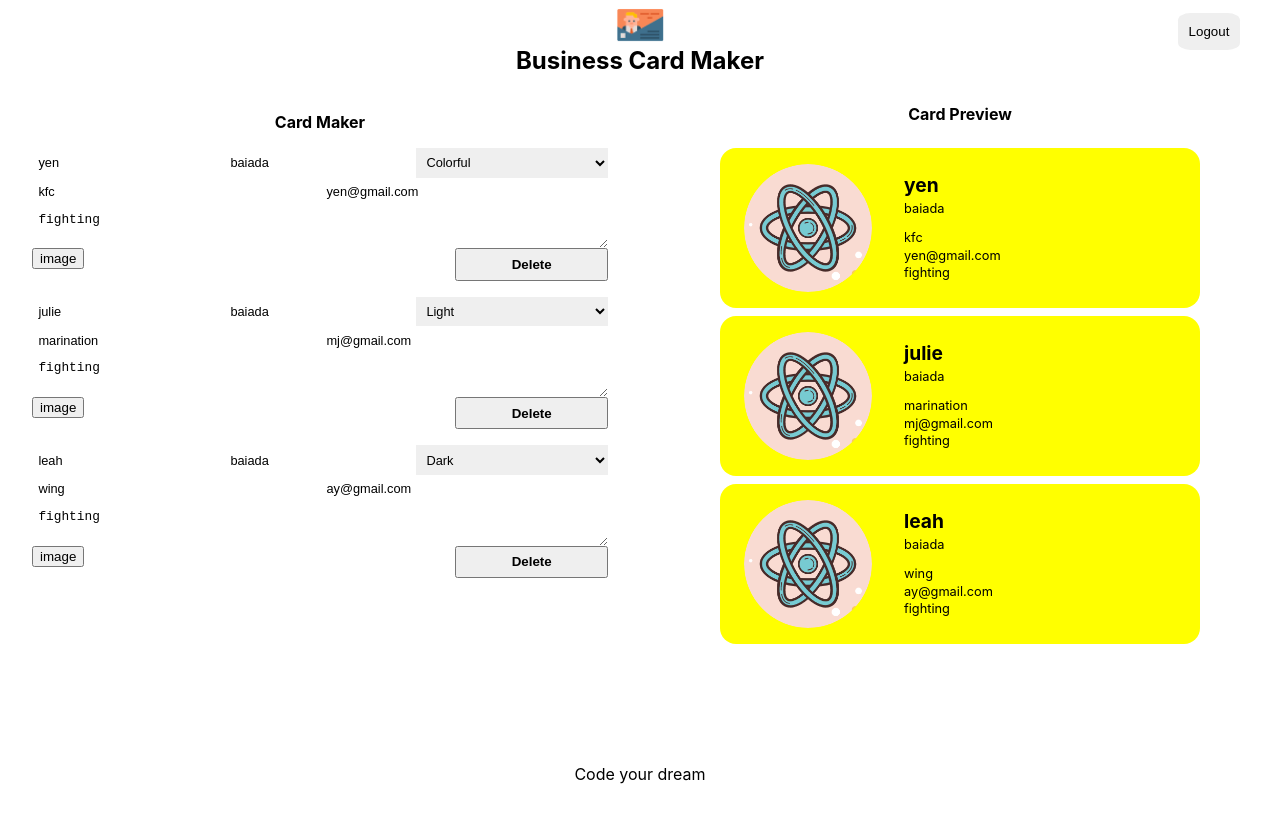
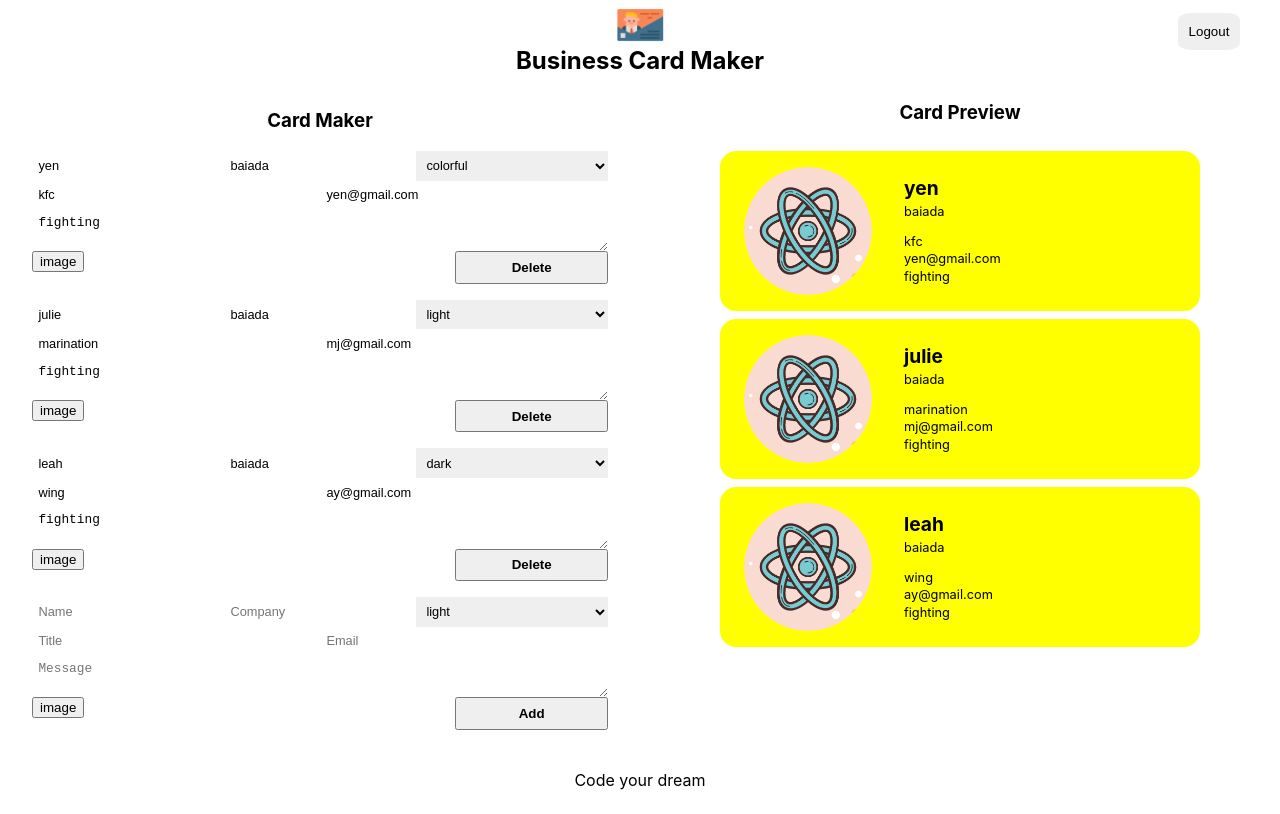
Before and after one commit to YennieJ/clone_card-maker, a React (Create React App) app: page /maker in a window 1280 px wide. Built offline with nearby package versions, Linux system fonts and the light colour scheme; no server answers; sample sign-in values are in the browser's storage.

Commit message:
add card add form component

```diff
--- a/src/components/button/button.jsx
+++ b/src/components/button/button.jsx
@@ -1,8 +1,8 @@
 import React from "react";
 import styles from "./button.module.css";
 
-const Button = ({ name, onclick }) => (
-  <button className={styles.button} onclick={onclick}>
+const Button = ({ name, onClick }) => (
+  <button className={styles.button} onClick={onClick}>
     {name}
   </button>
 );
--- /dev/null
+++ b/src/components/card_add_form/card_add_form.jsx
@@ -0,0 +1,85 @@
+import React, { useRef } from "react";
+import styles from "./card_add_form.module.css";
+import Button from "../button/button";
+import ImageFileInput from "../image_file_input/image_file_input";
+
+const CardAddFrom = ({ onAdd }) => {
+  const formRef = useRef();
+  const nameRef = useRef();
+  const companyRef = useRef();
+  const themeRef = useRef();
+  const titleRef = useRef();
+  const emailRef = useRef();
+  const messageRef = useRef();
+
+  const onSubmit = (event) => {
+    event.preventDefault();
+
+    const card = {
+      id: Date.now(),
+      name: nameRef.current.value || "",
+      company: companyRef.current.value || "",
+      theme: themeRef.current.value,
+      title: titleRef.current.value || "",
+      email: emailRef.current.value || "",
+      message: messageRef.current.value || "",
+      fileName: "",
+      fileURL: "",
+    };
+    formRef.current.reset();
+    onAdd(card);
+  };
+  return (
+    <form ref={formRef} className={styles.form}>
+      <input
+        ref={nameRef}
+        className={styles.input}
+        type="text"
+        name="name"
+        placeholder="Name"
+      />
+      <input
+        ref={companyRef}
+        className={styles.input}
+        type="text"
+        name="company"
+        placeholder="Company"
+      />
+      <select
+        ref={themeRef}
+        className={styles.select}
+        name="theme"
+        placeholder="Theme"
+      >
+        <option placeholder="light">light</option>
+        <option placeholder="dark">dark</option>
+        <option placeholder="colorful">colorful</option>
+      </select>
+      <input
+        ref={titleRef}
+        className={styles.input}
+        type="text"
+        name="title"
+        placeholder="Title"
+      />
+      <input
+        ref={emailRef}
+        className={styles.input}
+        type="text"
+        name="email"
+        placeholder="Email"
+      />
+      <textarea
+        ref={messageRef}
+        className={styles.textarea}
+        name="message"
+        placeholder="Message"
+      ></textarea>
+      <div className={styles.fileInput}>
+        <ImageFileInput />
+      </div>
+      <Button name="Add" onClick={onSubmit} />
+    </form>
+  );
+};
+export default CardAddFrom;
--- /dev/null
+++ b/src/components/card_add_form/card_add_form.module.css
@@ -0,0 +1,45 @@
+@value makerBlack, makerWhite from '../../common/colors.css';
+
+.form {
+  display: flex;
+  width: 100%;
+  flex-wrap: wrap;
+  border-top: 1px solid makerBlack;
+  border-left: 1px solid makerBlack;
+  margin-bottom: 1em;
+}
+
+.input,
+.textarea,
+.select,
+.button,
+.fileInput {
+  font-size: 0.8rem;
+  width: 100%;
+  border: 0;
+  padding: 0.5em;
+  border-bottom: 1px solid makerBlack;
+  border-right: 1px solid makerBlack;
+  background: makerWhite;
+}
+
+.input,
+.select {
+  flex: 1 1 30%;
+}
+
+.fileInput {
+  padding: 0;
+  flex: 1 1 50%;
+}
+
+.input:focus,
+.textarea:focus,
+.select:focus,
+.button:focus {
+  outline: 0;
+}
+
+.textarea {
+  flex-basis: 100%;
+}
--- a/src/components/card_edit_form/card_edit_form.jsx
+++ b/src/components/card_edit_form/card_edit_form.jsx
@@ -17,9 +17,9 @@
         value={company}
       />
       <select className={styles.select} name="theme" value={theme}>
-        <option value="light">Light</option>
-        <option value="dark">Dark</option>
-        <option value="colorful">Colorful</option>
+        <option value="light">light</option>
+        <option value="dark">dark</option>
+        <option value="colorful">colorful</option>
       </select>
       <input className={styles.input} type="text" name="title" value={title} />
       <input className={styles.input} type="text" name="email" value={email} />
@@ -31,7 +31,7 @@
       <div className={styles.fileInput}>
         <ImageFileInput />
       </div>
-      <Button name="Delete" onclick={onSubmit} />
+      <Button name="Delete" onClick={onSubmit} />
     </form>
   );
 };
--- a/src/components/editor/editor.jsx
+++ b/src/components/editor/editor.jsx
@@ -1,13 +1,15 @@
 import React from "react";
+import CardAddFrom from "../card_add_form/card_add_form";
 import CardEditFrom from "../card_edit_form/card_edit_form";
 import styles from "./editor.module.css";
 
-const Editor = ({ cards }) => (
+const Editor = ({ cards, addCard }) => (
   <section className={styles.editor}>
     <h1 className={styles.title}>Card Maker</h1>
     {cards.map((card) => (
       <CardEditFrom key={card.id} card={card} />
     ))}
+    <CardAddFrom onAdd={addCard} />
   </section>
 );
 
--- a/src/components/maker/maker.jsx
+++ b/src/components/maker/maker.jsx
@@ -54,13 +54,18 @@
       }
     });
   });
+
+  const addCard = (card) => {
+    const updated = [...cards, card];
+    setCards(updated);
+  };
   return (
     <section className={styles.maker}>
       <Header onLogout={onLogout} />
-      <section className={styles.container}>
-        <Editor cards={cards} />
+      <div className={styles.container}>
+        <Editor cards={cards} addCard={addCard} />
         <Preview cards={cards} />
-      </section>
+      </div>
       <Footer />
     </section>
   );
```
Also changed, not shown: 1 other file (tests, documents, lock files or other folders).
